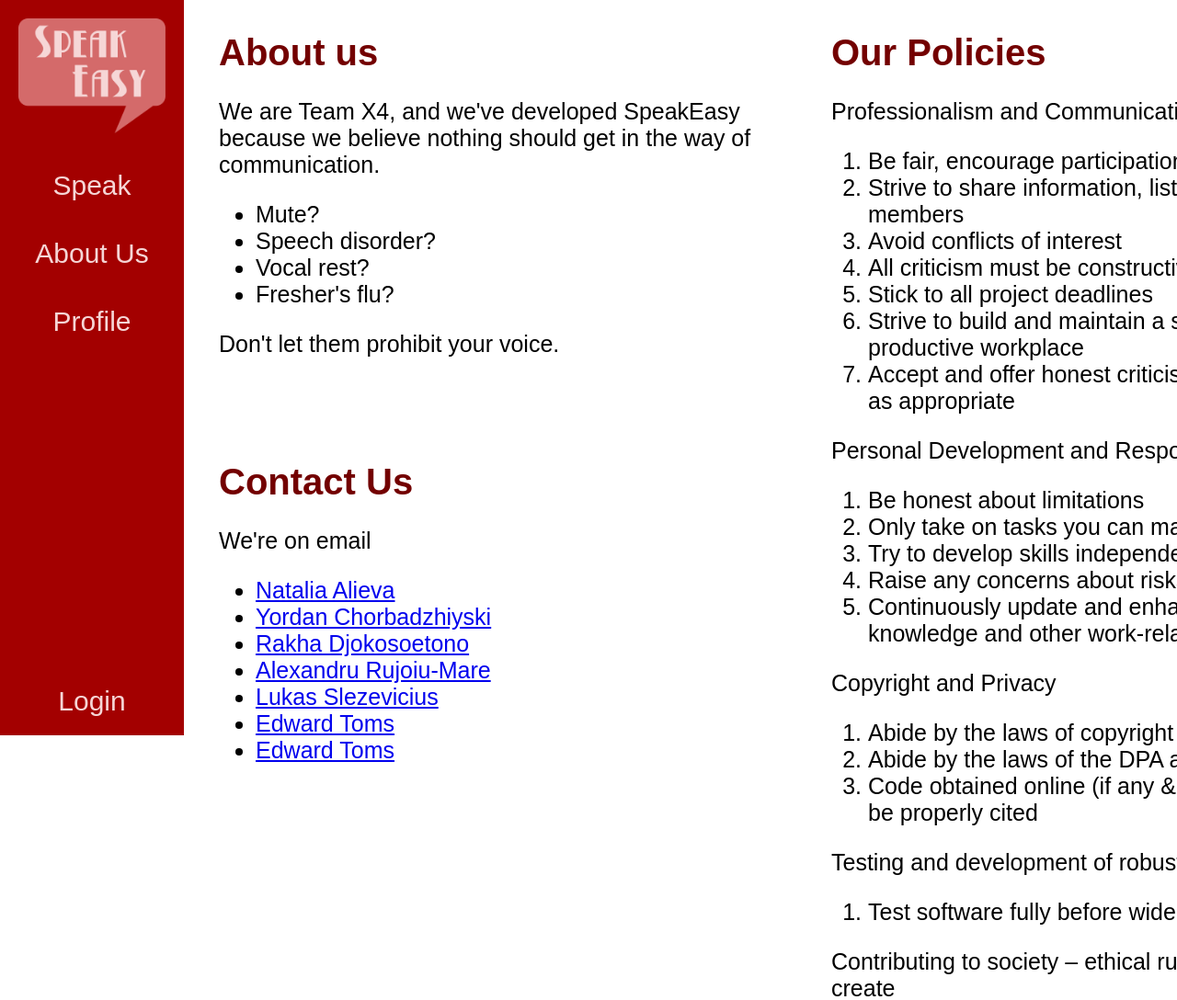
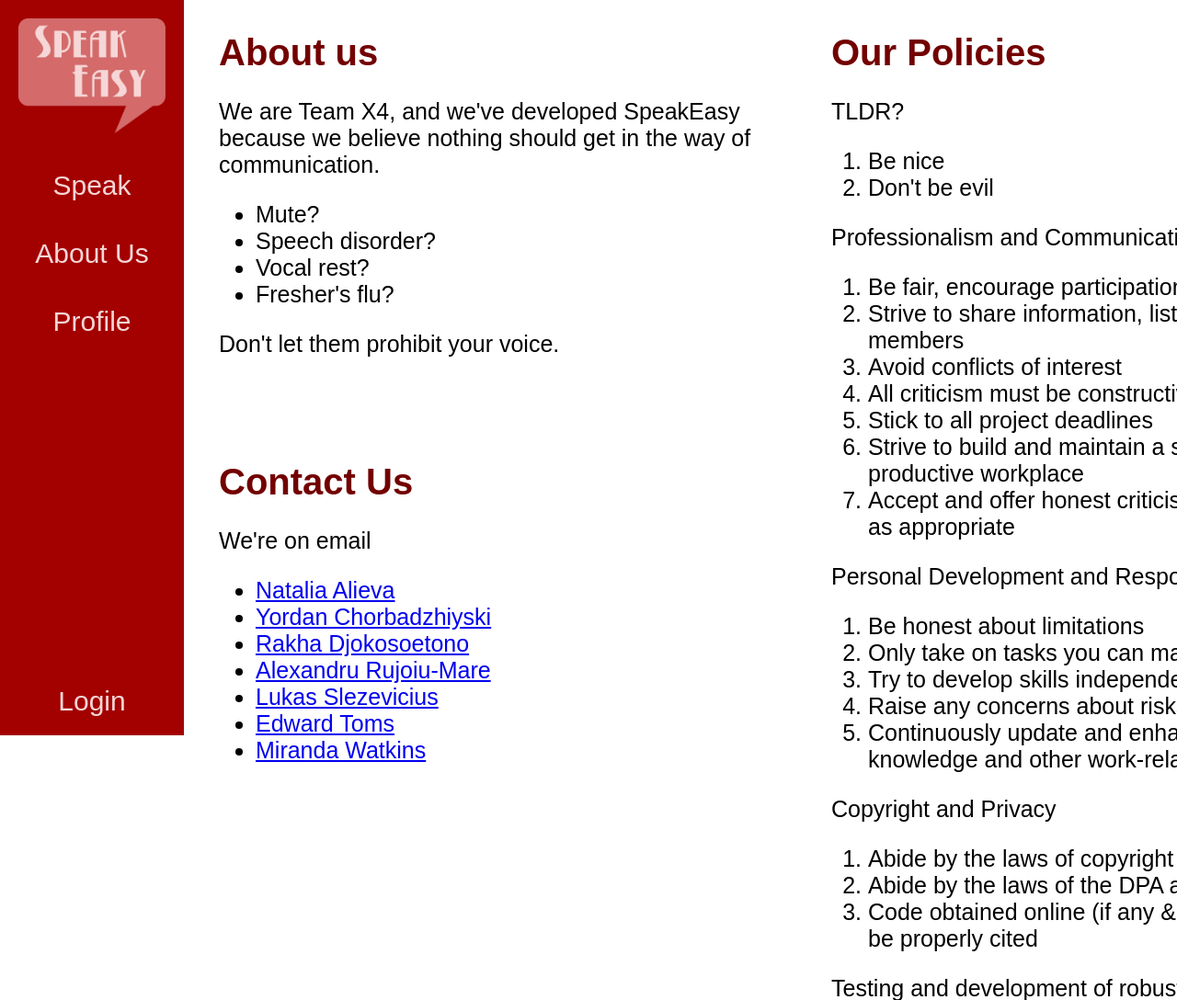
Before and after one commit to rakhadjo/speakeasy, a Flask app: page /about_us in a window 1280 px wide; the page is wider, and only the part inside the window is pictured. Shown: the top 1088 px of that part at 92% size. Run offline with Flask 2, Linux system fonts and the light colour scheme.

Commit message:
Update speakeasy/app/templates/about_us.html

```diff
--- a/speakeasy/app/templates/about_us.html
+++ b/speakeasy/app/templates/about_us.html
@@ -23,12 +23,17 @@
 			<li><a href="mailto:alexandru.rujoiu-mare@student.manhcester.ac.uk">Alexandru Rujoiu-Mare</a></li>
 			<li><a href="mailto:lukas.slezevicius@student.manhcester.ac.uk">Lukas Slezevicius</a></li>
 			<li><a href="mailto:edward.toms@student.manhcester.ac.uk">Edward Toms</a></li>
-			<li><a href="mailto:edward.toms@student.manhcester.ac.uk">Edward Toms</a></li>
+			<li><a href="mailto:miranda.watkins@student.manhcester.ac.uk">Miranda Watkins</a></li>
 		</ul>
 	</div>
 
 	<div class="column50">
 		<h1>Our Policies</h1>
+		<p>TLDR?</p>
+		<ol>
+			<li>Be nice</li>
+			<li>Don't be evil</li>
+		</ol>
 		<p>Professionalism and Communication</p>
 		<ol>
 			<li>Be fair, encourage participation in from all members</li>
@@ -62,10 +67,5 @@
 			<li>Focus on the public good</li>
 			<li>Take care of software that becomes depended upon</li>
 		</ol>
-		<p>TLDR?</p>
-		<ol>
-			<li>Be nice</li>
-			<li>Don't be evil</li>
-		</ol>
 	</div>
 {% endblock %}
```
